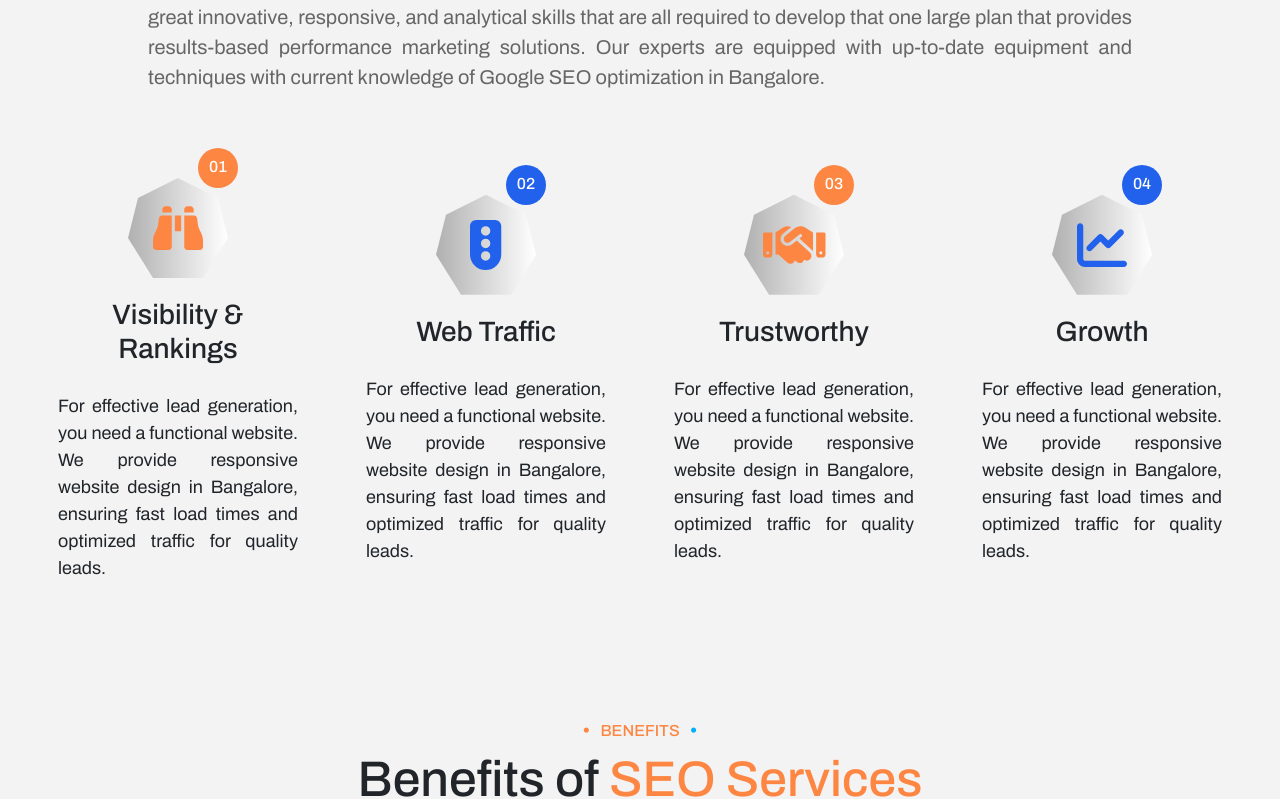
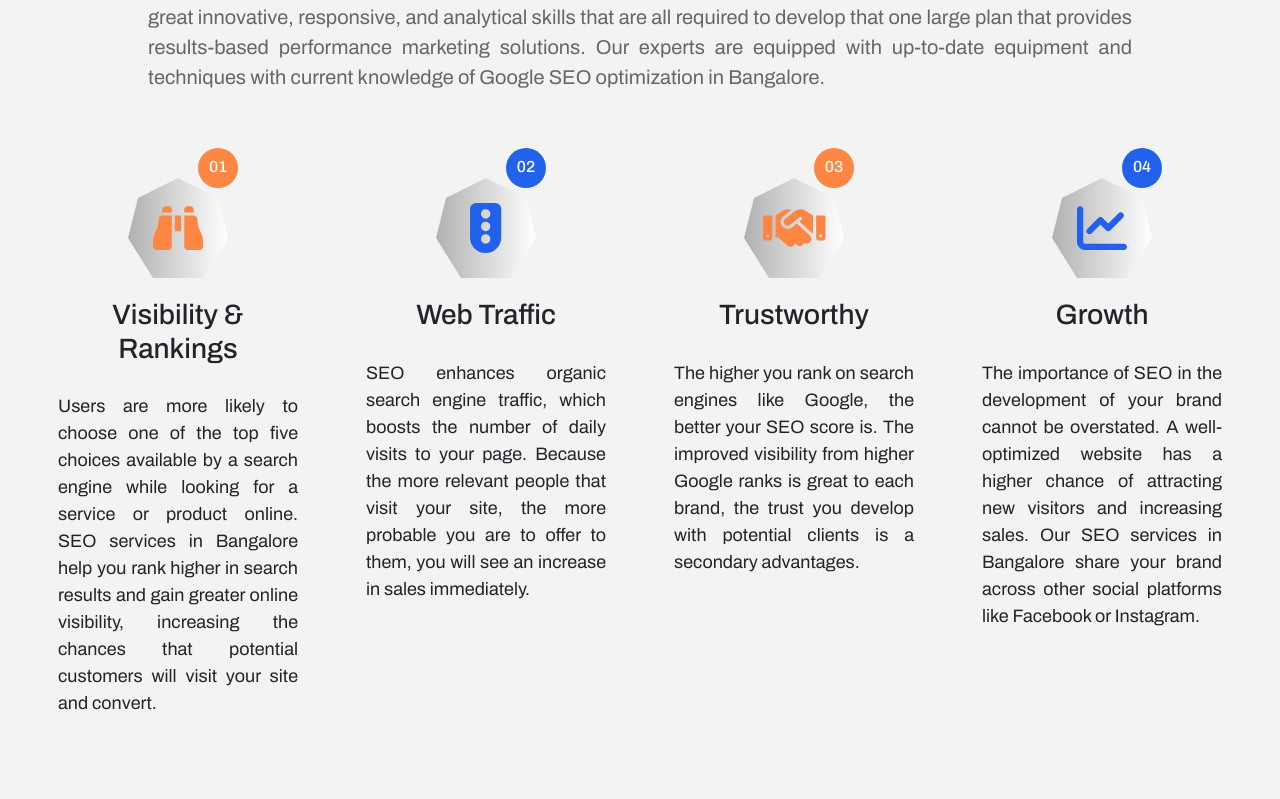
Before and after one commit to PrajwalHS2609/TrySeoService, a React (Create React App) app: page /seo-services-in-bangalore in a window 1280 px wide. Shown: the part 1164-1963 px from the top of the page. Built offline with nearby package versions, Linux system fonts and the light colour scheme; a web font is replaced by a local one.

Commit message:
added contents

```diff
--- a/src/Components/SeoPage/SeoService/SeoService.jsx
+++ b/src/Components/SeoPage/SeoService/SeoService.jsx
@@ -18,7 +18,7 @@ const SeoService = () => {
           classNameIco="howItWorksIco"
           no="01"
           num="howItWorksNo1"
-          para="For effective lead generation, you need a functional website. We provide responsive website design in Bangalore, ensuring fast load times and  optimized traffic for quality leads."
+          para="Users are more likely to choose one of the top five choices available by a search engine while looking for a service or product online. SEO services in Bangalore help you rank higher in search results and gain greater online visibility, increasing the chances that potential customers will visit your site and convert."
         />
         <WebsiteHowItCard
           icon={faTrafficLight}
@@ -26,7 +26,7 @@ const SeoService = () => {
           idIco="howItWorksIcoColor"
           no="02"
           num="howItWorksNo2"
-          para="For effective lead generation, you need a functional website. We provide responsive website design in Bangalore, ensuring fast load times and  optimized traffic for quality leads."
+          para="SEO enhances organic search engine traffic, which boosts the number of daily visits to your page. Because the more relevant people that visit your site, the more probable you are to offer to them, you will see an increase in sales immediately."
         />
         <WebsiteHowItCard
           icon={faHandshake}
@@ -34,7 +34,7 @@ const SeoService = () => {
           classNameIco="howItWorksIco"
           no="03"
           num="howItWorksNo1"
-          para="For effective lead generation, you need a functional website. We provide responsive website design in Bangalore, ensuring fast load times and  optimized traffic for quality leads."
+          para="The higher you rank on search engines like Google, the better your SEO score is. The improved visibility from higher Google ranks is great to each brand, the trust you develop with potential clients is a secondary advantages."
         />
         <WebsiteHowItCard
           icon={faLineChart}
@@ -42,7 +42,7 @@ const SeoService = () => {
           idIco="howItWorksIcoColor"
           no="04"
           num="howItWorksNo2"
-          para="For effective lead generation, you need a functional website. We provide responsive website design in Bangalore, ensuring fast load times and  optimized traffic for quality leads."
+          para="The importance of SEO in the development of your brand cannot be overstated. A well-optimized website has a higher chance of attracting new visitors and increasing sales. Our SEO services in Bangalore share your brand across other social platforms like Facebook or Instagram."
         />
       </div>
     </div>
--- a/src/Components/WebsitePage/WebsiteHowIt/WebsiteHowIt.css
+++ b/src/Components/WebsitePage/WebsiteHowIt/WebsiteHowIt.css
@@ -47,7 +47,7 @@
   padding: 20px;
   display: flex;
   justify-content: space-evenly;
-  align-items: center;
+  align-items: flex-start;
   flex-wrap: wrap;
 }
 
@@ -139,6 +139,9 @@
 @media screen and (min-width: 320px) and (max-width: 768px) {
   .websiteHowItWrapper {
     /* border: solid blue; */
+    display: flex;
+    justify-content: center;
+    align-items: center;
     flex-direction: column;
   }
 }
--- a/src/Components/WebsitePage/WebsiteHowIt/WebsiteHowIt.jsx
+++ b/src/Components/WebsitePage/WebsiteHowIt/WebsiteHowIt.jsx
@@ -20,7 +20,7 @@ const WebsiteHowIt = () => {
           classNameIco="howItWorksIco"
           no="01"
           num="howItWorksNo1"
-          para="For effective lead generation, you need a functional website. We provide responsive website design in Bangalore, ensuring fast load times and  optimized traffic for quality leads."
+          para="The initial step to a lead generation website is a website that actually works. We provide website designing in Bangalore that is responsive, open in quick time, & gets the amount of traffic you require to convert quality leads."
         />
         <WebsiteHowItCard
           icon={faEarthAmerica}
@@ -28,7 +28,7 @@ const WebsiteHowIt = () => {
           idIco="howItWorksIcoColor"
           no="02"
           num="howItWorksNo2"
-          para="For effective lead generation, you need a functional website. We provide responsive website design in Bangalore, ensuring fast load times and  optimized traffic for quality leads."
+          para="The website development in Bangalore exhibits visitors to your site (people who are nowhere near making a purchasing decision) that you are a legitimate company with authority in your industry."
         />
         <WebsiteHowItCard
           icon={faComputerMouse}
@@ -36,7 +36,7 @@ const WebsiteHowIt = () => {
           classNameIco="howItWorksIco"
           no="03"
           num="howItWorksNo1"
-          para="For effective lead generation, you need a functional website. We provide responsive website design in Bangalore, ensuring fast load times and  optimized traffic for quality leads."
+          para="We offer a web design service in Bangalore that enables the audience to find information on your website by clicking on navigational links, filling out inquiry forms, zooming in on details of product images, & more."
         />
         <WebsiteHowItCard
           icon={faMobileScreen}
@@ -44,7 +44,7 @@ const WebsiteHowIt = () => {
           idIco="howItWorksIcoColor"
           no="04"
           num="howItWorksNo2"
-          para="For effective lead generation, you need a functional website. We provide responsive website design in Bangalore, ensuring fast load times and  optimized traffic for quality leads."
+          para="Our website development in Bangalore allows mobile users a top-flight experience. When mobile users access the Internet, they are more likely to be in decision mode than research mode, since research is more conveniently undertaken on a desktop, where different browser windows and documents can be seen same time."
         />
       </div>
     </div>
```
